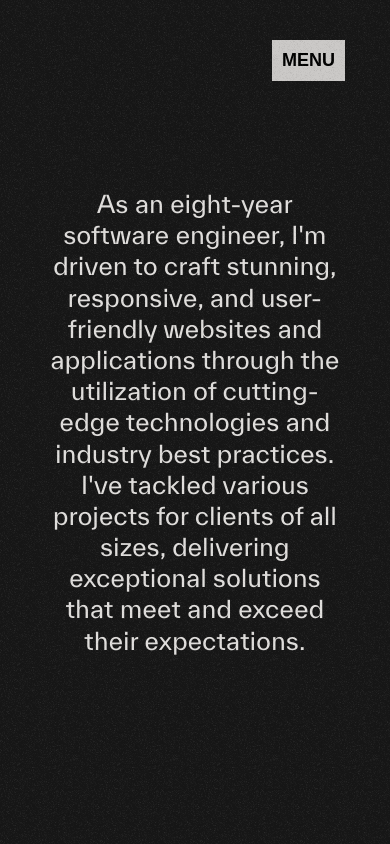
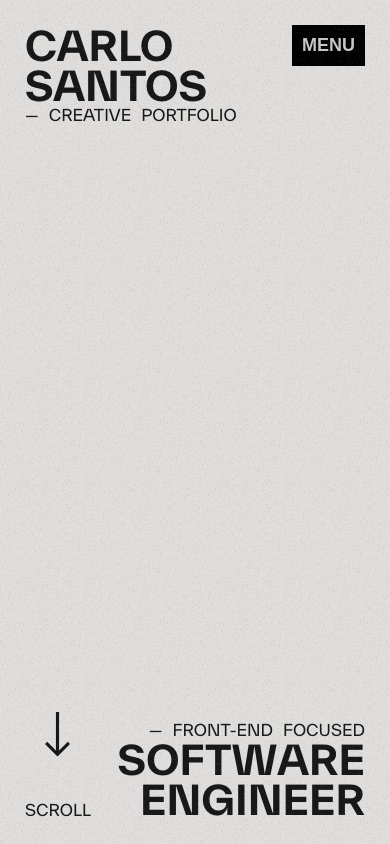
Before and after one commit to carlodp/portfolio, a Next.js app: page / in a window 390 px wide. Shown: the top 844 px of the page. Built offline with nearby package versions, Linux system fonts and the light colour scheme.

Commit message:
responsive updates

```diff
--- a/components/sections/Hero.js
+++ b/components/sections/Hero.js
@@ -1,9 +1,11 @@
-import { useRef } from "react";
+import { useState, useRef, useEffect } from "react";
 import { motion, useScroll, useTransform } from "framer-motion";
 import styled from "@/styles/sections/Hero.module.scss";
 import AnimateLetters from "../reusable/AnimateLetters";
+import { useMediaQuery } from "react-responsive";
 
 const Hero = ({ id }) => {
+  const [mobileHeight, setMobileHeight] = useState("");
   const targetRef = useRef(null);
   const { scrollYProgress } = useScroll({
     target: targetRef,
@@ -13,6 +15,16 @@ const Hero = ({ id }) => {
   const position = useTransform(scrollYProgress, (pos) => {
     return pos === 1 ? "relative" : "fixed";
   });
+
+  const isTabletOrMobile = useMediaQuery({ query: "(max-width: 1230px)" });
+
+  useEffect(() => {
+    setTimeout(() => {
+      if (isTabletOrMobile) {
+        setMobileHeight(window.innerHeight);
+      }
+    }, 500);
+  }, [mobileHeight]);
 
   const arrowVariant = {
     hidden: {
@@ -33,6 +45,7 @@ const Hero = ({ id }) => {
       id={id}
       ref={targetRef}
       className={`heroSection ${styled.hero}`}
+      style={{ height: mobileHeight }}
     >
       <motion.div className="heroTexts" style={{ position }}>
         <div className="topText">
--- a/pages/_app.js
+++ b/pages/_app.js
@@ -22,7 +22,7 @@ export default function App({ Component, pageProps }) {
         <meta name="theme-color" content="#161616" />
         <meta name="description" content="Portfolio" />
         <meta name="apple-mobile-web-app-status-bar" content="#161616" />
-        <meta name="viewport" content="width=device-width, initial-scale=1" />
+        <meta name="viewport" content="width=device-width, initial-scale=1, minimum-scale=1, maximum-scale=1, viewport-fit=cover" />
       </Head>
       <ThemeProvider defaultTheme="light" enableSystem={false}>
         <AnimatePresence>
--- a/styles/components/Cursor.module.scss
+++ b/styles/components/Cursor.module.scss
@@ -10,4 +10,8 @@
   transition: background-color 0.15s ease;
   background-color: #e1dfdd;
   mix-blend-mode: difference;
+
+  @media screen and (max-width: $medium-screen) {
+    display: none;
+  }
 }
--- a/styles/globals.scss
+++ b/styles/globals.scss
@@ -66,10 +66,14 @@ body::-webkit-scrollbar-thumb {
 
 html {
   font-size: 1rem;
+  -webkit-text-size-adjust: 100%;
+  -moz-text-size-adjust: 100%;
+  -ms-text-size-adjust: 100%;
 }
 
 body {
   margin: 0;
+  -webkit-overflow-scrolling: touch;
   font-family: "TWK Everett", sans-serif;
   -webkit-font-smoothing: antialiased;
   -moz-osx-font-smoothing: grayscale;
@@ -77,6 +81,10 @@ body {
 
   &.open-navigation {
     overflow: hidden;
+  }
+
+  @media screen and (max-width: $medium-screen) {
+    overflow-x: hidden;
   }
 
   .noise {
--- a/styles/sections/About.module.scss
+++ b/styles/sections/About.module.scss
@@ -6,8 +6,11 @@
   -webkit-box-align: center;
   flex-direction: column;
   align-items: flex-start;
-  min-height: 150vh;
   height: 150vh;
+
+  @media screen and (max-width: $medium-screen) {
+    height: 100vh;
+  }
 }
 
 .about :global {
@@ -31,6 +34,17 @@
     transform: translate(-50%, -50%);
     width: 0;
     z-index: -1;
+
+    @media screen and (max-width: $medium-screen) {
+      position: relative !important;
+      width: 100vw !important;
+    }
+
+    @media screen and (orientation: landscape) {
+      position: relative !important;
+      width: 100vw !important;
+      height: 100vh !important;
+    }
   }
 
   .textContainer {
@@ -62,7 +76,7 @@
     p {
       font-family: "TWK Everett";
       position: relative;
-      font-size: clamp(1.5rem, 4vw, 2.5rem);
+      font-size: clamp(1.5rem, 3vw, 2.5rem);
       line-height: 1.3;
       color: var(--secondary);
       margin: 0;
--- a/styles/sections/Header.module.scss
+++ b/styles/sections/Header.module.scss
@@ -16,6 +16,7 @@
 .header :global {
   .menuToggler {
     position: fixed;
+    top: 45px;
     right: 45px;
     z-index: 4;
     background: transparent;
@@ -26,6 +27,11 @@
     padding: 10px;
     color: #161616;
     mix-blend-mode: difference;
+
+    @media screen and (max-width: $large-screen) {
+      top: 25px;
+      right: 25px;
+    }
   }
 
   .nav {
--- a/styles/sections/Hero.module.scss
+++ b/styles/sections/Hero.module.scss
@@ -2,12 +2,8 @@
 
 .hero {
   display: flex;
-  -webkit-box-pack: center;
-  justify-content: center;
-  -webkit-box-align: center;
   flex-direction: column;
   align-items: flex-start;
-  min-height: 100vh;
   height: 100vh;
   padding: 0px;
   gap: 15px;
@@ -15,9 +11,12 @@
 
 .hero :global {
   .heroTexts {
-    padding: 45px;
     width: 100%;
     height: 100%;
+
+    @media screen and (max-width: $medium-screen) {
+      position: relative !important;
+    }
 
     h1 {
       font-family: "TWK Everett";
@@ -46,6 +45,11 @@
       @media screen and (max-width: $large-screen) {
         margin: 0;
       }
+
+      @media screen and (max-width: $large-screen) {
+        top: 25px;
+        left: 25px;
+      }
     }
 
     .bottomText {
@@ -53,6 +57,11 @@
       bottom: 45px;
       right: 45px;
       text-align: right;
+
+      @media screen and (max-width: $medium-screen) {
+        bottom: 25px;
+        right: 25px;
+      }
     }
 
     .scrollArrow {
@@ -60,9 +69,10 @@
       display: flex;
       flex-direction: column;
       align-items: center;
-      bottom: 60px;
+      left: 45px;
+      bottom: 45px;
 
-      @media screen and (max-width: $small-screen) {
+      @media screen and (max-width: $medium-screen) {
         bottom: 25px;
         left: 25px;
       }
--- a/styles/sections/Projects.module.scss
+++ b/styles/sections/Projects.module.scss
@@ -41,6 +41,10 @@
       flex-direction: column;
       padding: 60px;
       height: auto;
+    }
+
+    @media screen and (max-width: $medium-screen) {
+      width: 100vw;
     }
 
     .projectsContent {
@@ -130,9 +134,9 @@
             }
           }
           .description {
-            font-size: 1.125rem;
+            font-size: clamp(1rem, 1vw, 1.125rem);
             font-weight: 100;
-            line-height: 1.5;
+            line-height: 1.4;
           }
 
           .projectLink {
```
